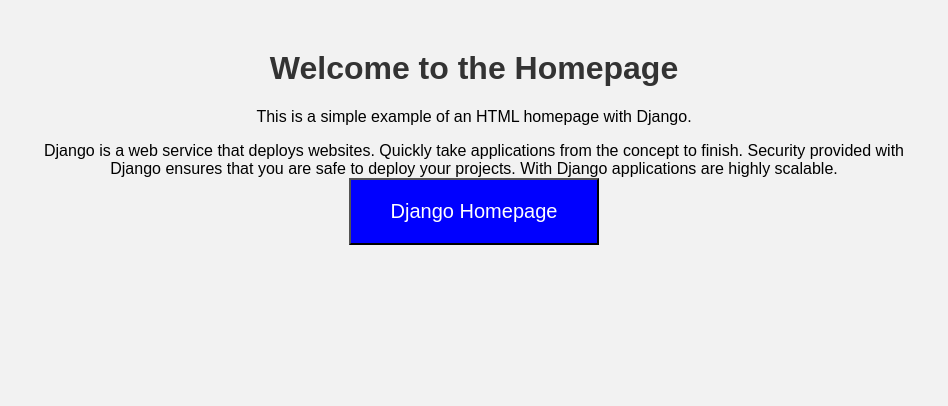
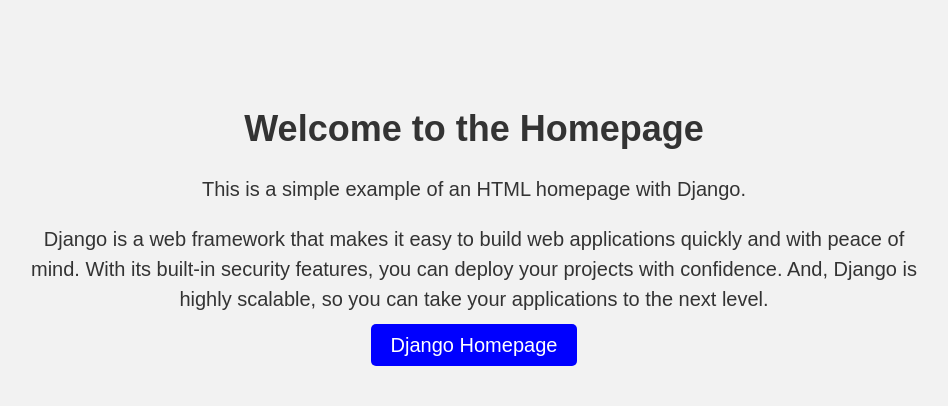
Before and after one commit to aalshawa97/QuestionsDjango, a Django app: page / in a window 1280 px wide. Shown: the top 406 px of the page, without its empty margins (166-1114 px from the left). Run offline with Django 4.2, Linux system fonts and the light colour scheme.

Commit message:
Attractive home page

```diff
--- a/pages/Templates/home.html
+++ b/pages/Templates/home.html
@@ -12,11 +12,19 @@
         text-align: center;
         color: #333;
         margin-top: 50px;
+        font-size: 36px;
       }
       .container {
         max-width: 900px;
         margin: 0 auto;
         text-align: center;
+        padding: 50px 0;
+      }
+      p {
+        font-size: 20px;
+        color: #333;
+        margin: 20px 0;
+        line-height: 1.5;
       }
       .btn {
         padding: 10px 20px;
@@ -26,6 +34,11 @@
         border-radius: 5px;
         cursor: pointer;
         margin-top: 20px;
+        font-size: 20px;
+        text-decoration: none;
+      }
+      .btn:hover {
+        background-color: #0070ba;
       }
     </style>
   </head>
@@ -33,10 +46,8 @@
     <div class="container">
       <h1>Welcome to the Homepage</h1>
       <p>This is a simple example of an HTML homepage with Django.</p>
-              <p5>Django is a web service that deploys websites. Quickly take applications from the concept to finish. Security provided with Django ensures that you are safe to deploy your projects. With Django applications are highly scalable.</p5>
-        <!--<a href="#" class="btn">Learn More</a>-->
-        <button onclick="window.location.href='https://www.djangoproject.com'" style="background-color: blue; color: white; padding: 20px 40px; font-size: 20px;">Django Homepage</button>
-      <!--<button onclick="window.location.href='https://www.djangoproject.com'">Django Homepage</button>-->
+      <p>Django is a web framework that makes it easy to build web applications quickly and with peace of mind. With its built-in security features, you can deploy your projects with confidence. And, Django is highly scalable, so you can take your applications to the next level.</p>
+      <a href="https://www.djangoproject.com" class="btn">Django Homepage</a>
     </div>
   </body>
 </html>
```
